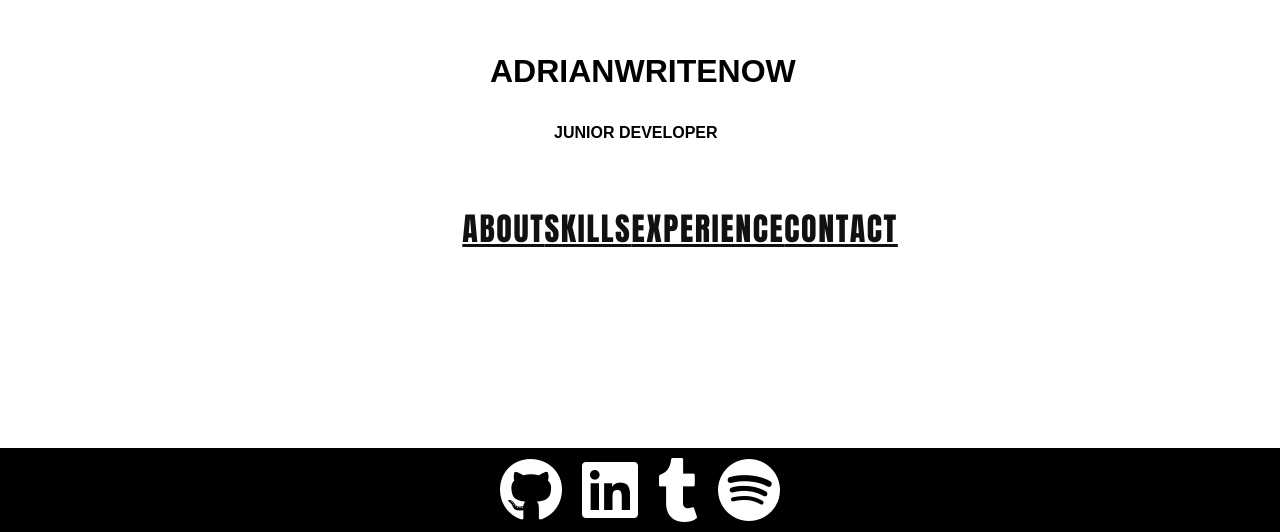
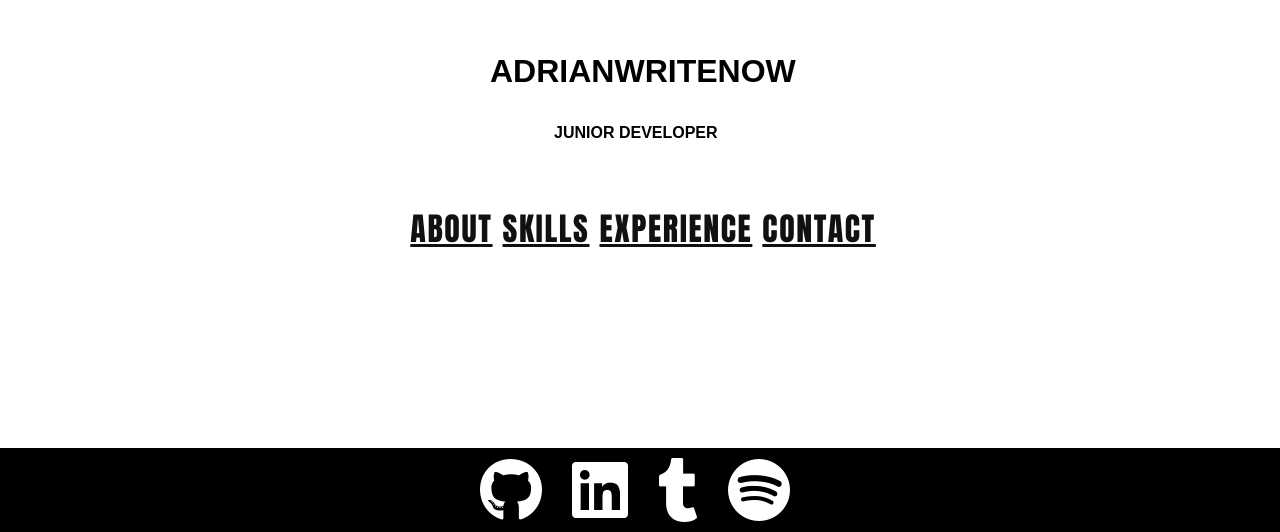
Before and after one commit to Adrianwritenow/portfolio, a React (Create React App) app: page / in a window 1280 px wide. Shown: the part 268-800 px from the top of the page. Built offline with nearby package versions, Linux system fonts and the light colour scheme; a web font is replaced by a local one.

Commit message:
aligned content

```diff
--- a/src/App.css
+++ b/src/App.css
@@ -118,7 +118,7 @@ h4 {
   top: 340%;
   display: flex;
   justify-content: space-between;
-  left: 40%; }
+  left: 23%; }
 
 button {
   text-align: center;
@@ -145,7 +145,8 @@ button {
     transition: transform 0.5s cubic-bezier(0.55, 0, 0.1, 1); }
 
 a {
-  font-size: 2em; }
+  font-size: 2em;
+  margin-right: 10px; }
 
 .linethru--rev {
   font-family: Anton;
--- a/src/App.scss
+++ b/src/App.scss
@@ -188,7 +188,7 @@ h4{
     top: 340%;
     display: flex;
     justify-content: space-between;
-    left: 40%;
+    left: 23%;
 
 
 
@@ -231,6 +231,7 @@ button{
 
 a{
   font-size: 2em;
+  margin-right: 10px;
 }
 
 .linethru--rev{
```
